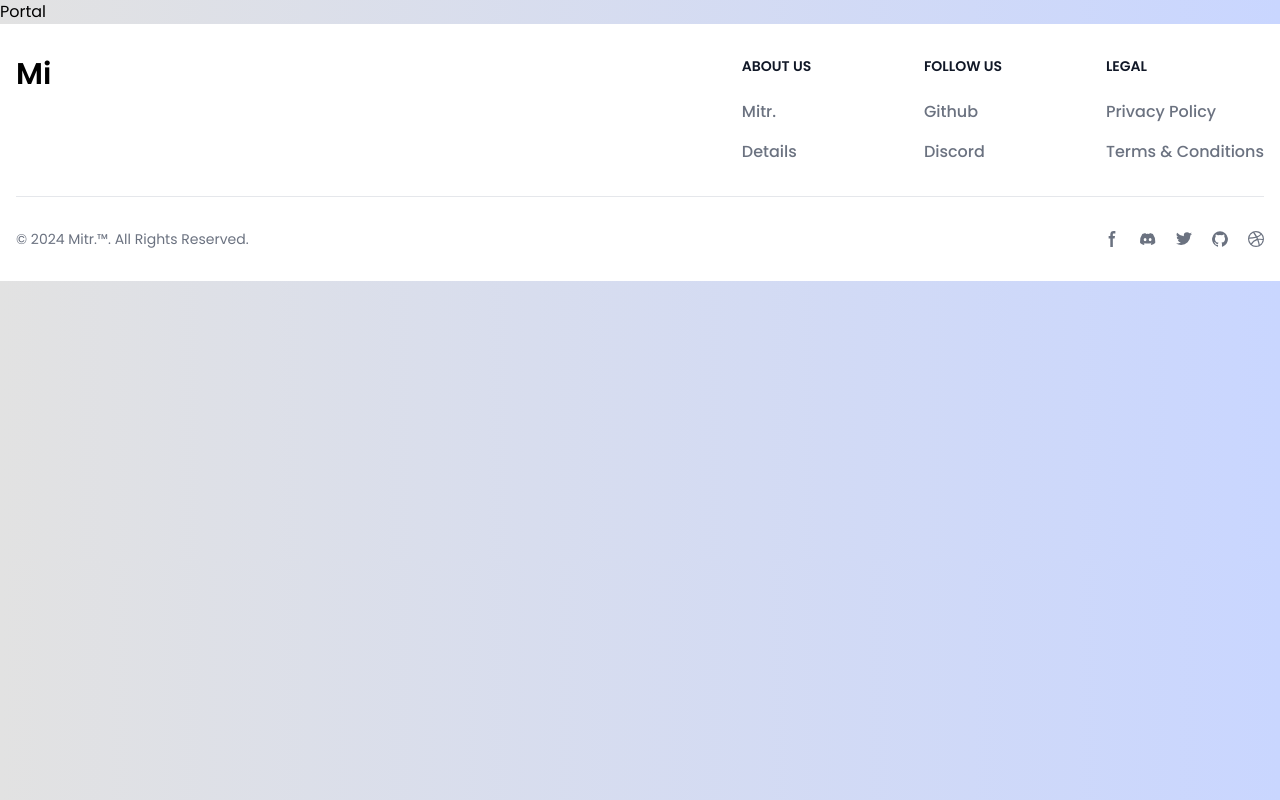
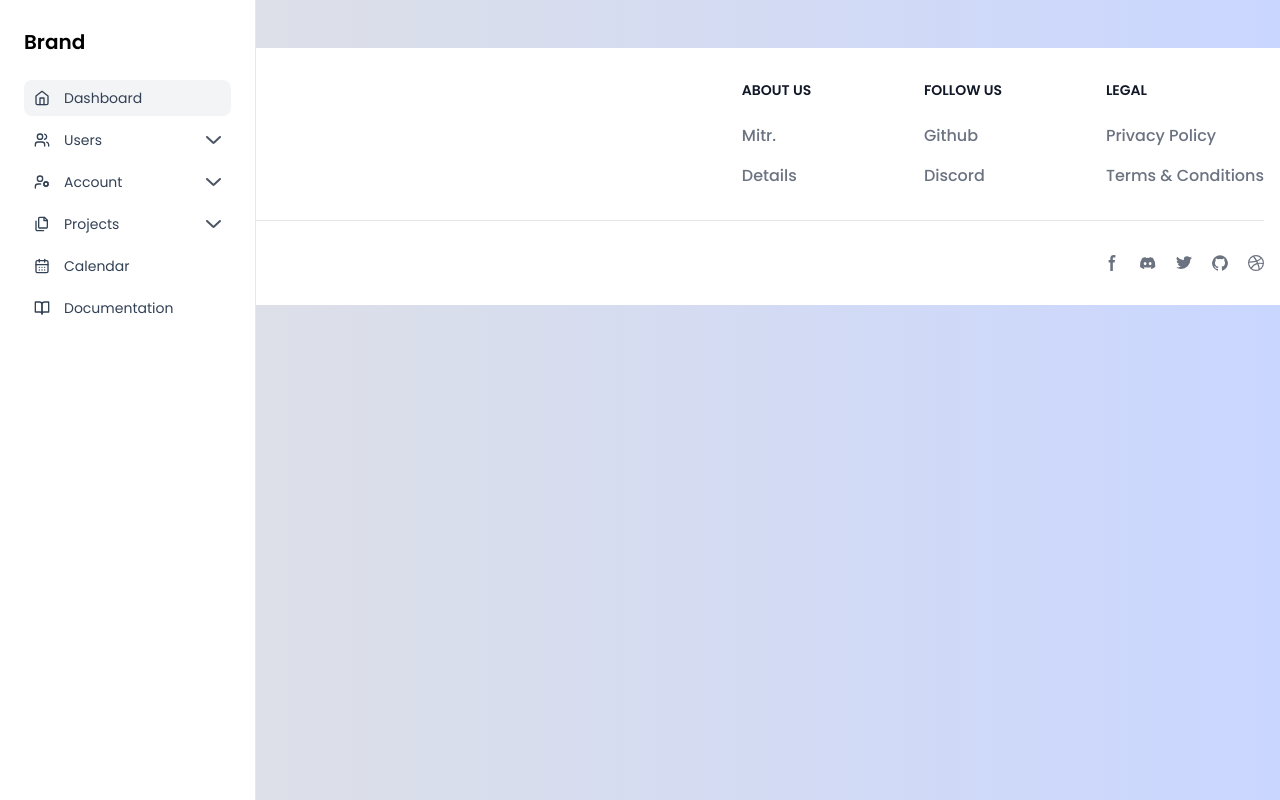
Before and after one commit to piyushbaibhav/Mitr, a React (Vite) app: page /portal in a window 1280 px wide. Built offline with nearby package versions, Linux system fonts and the light colour scheme.

Commit message:
side bar skeleton

```diff
--- a/src/pages/Portal.jsx
+++ b/src/pages/Portal.jsx
@@ -1,7 +1,11 @@
 import React from 'react'
+import Hamburger from '../components/Hamburger'
 
 export default function Portal() {
   return (
+    <>
     <div>Portal</div>
+    <Hamburger/>
+    </>
   )
 }
```
